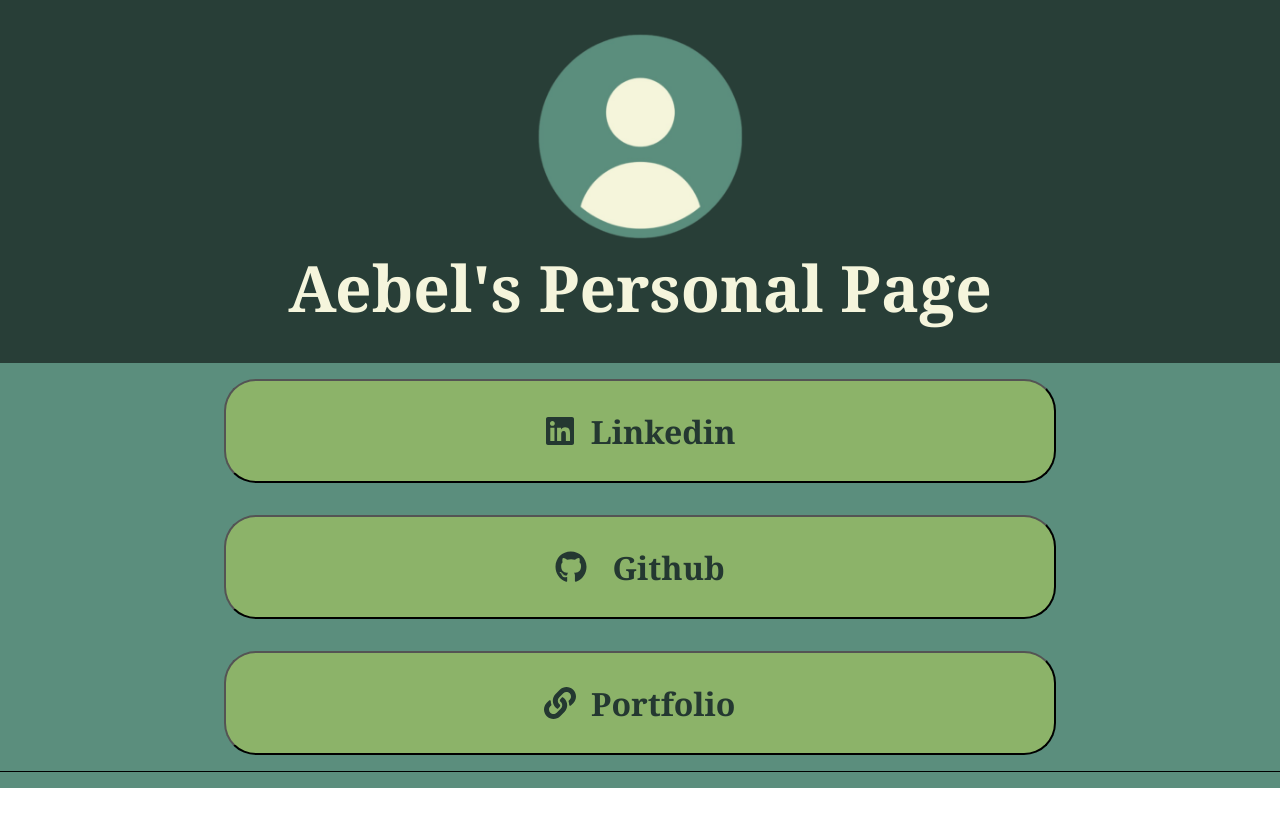
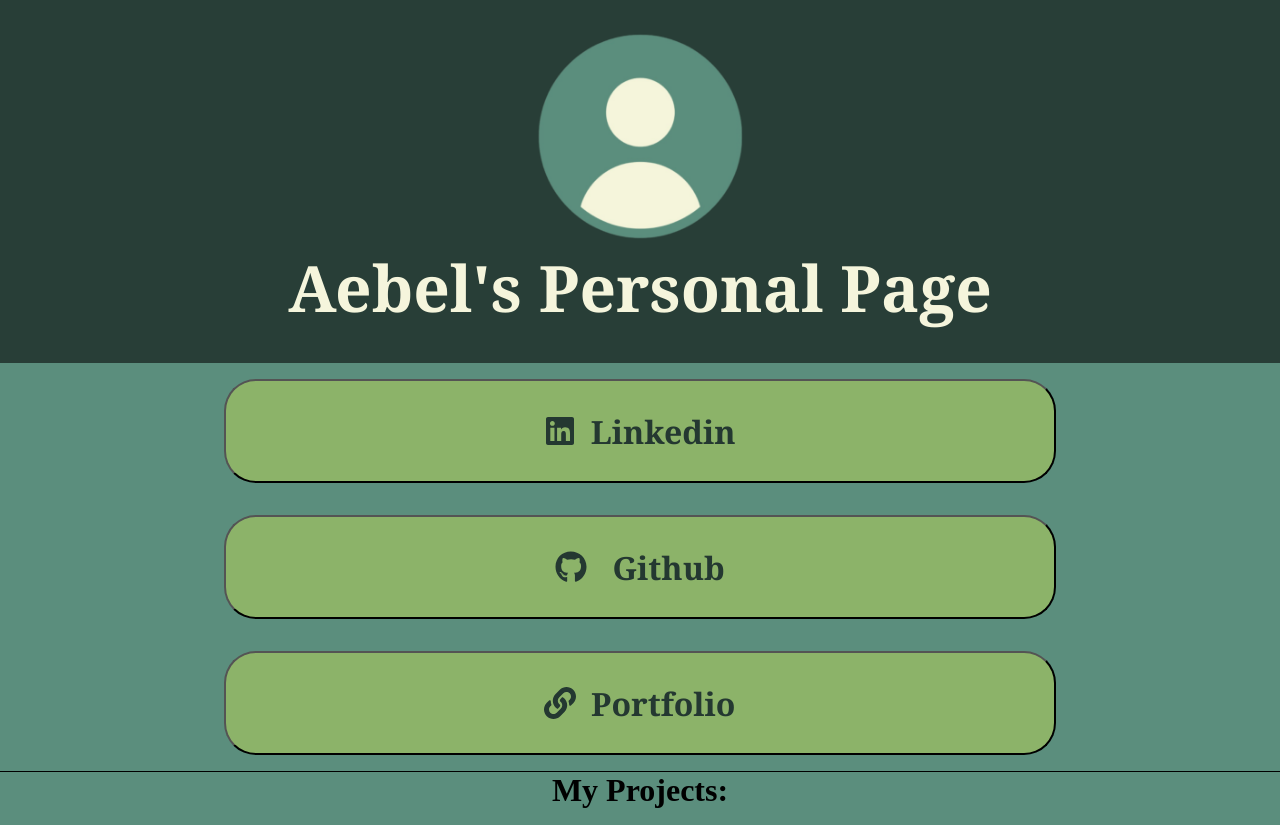
Before and after one commit to Aebel-Shajan/connect-cards, a React (Vite) app: page / in a window 1280 px wide. Both pictures are taken after a click on the element 288 px from the left and 350 px from the top of the page. Before the commit the page ends 800 px from the top, so only its background shows below. Built offline with nearby package versions, Linux system fonts and the light colour scheme.

Commit message:
sets up dummy project section for personal page

```diff
--- /dev/null
+++ b/src/components/PersonalPage/MyProjects.jsx
@@ -0,0 +1,9 @@
+const MyProjects = ( {links} ) => {
+
+
+    return (
+        <h1>My Projects:</h1>
+     );
+}
+
+export default MyProjects;
--- a/src/components/PersonalPage/PersonalPage.jsx
+++ b/src/components/PersonalPage/PersonalPage.jsx
@@ -4,6 +4,7 @@ import "./PersonalPage.css";
 import {} from "module";
 import profileIcon from "../../assets/profile-icon.png";
 import UserLinks from "./Links/UserLinks";
+import MyProjects from "./MyProjects";
 
 const PersonalPage = ({ users }) => {
   let { userId } = useParams();
@@ -19,6 +20,7 @@ const PersonalPage = ({ users }) => {
       </div>
       <div>
         <UserLinks links={links} />
+        <MyProjects links={links} />
       </div>
     </main>
   );
```
